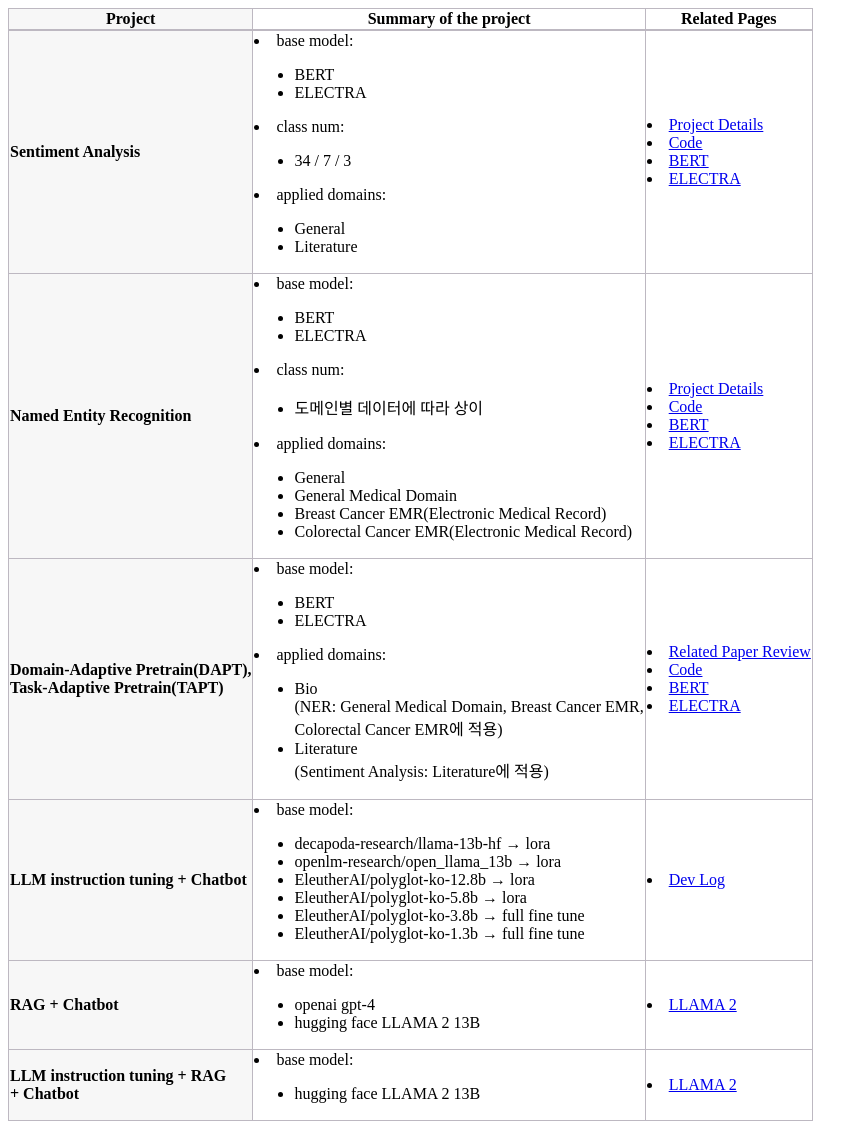
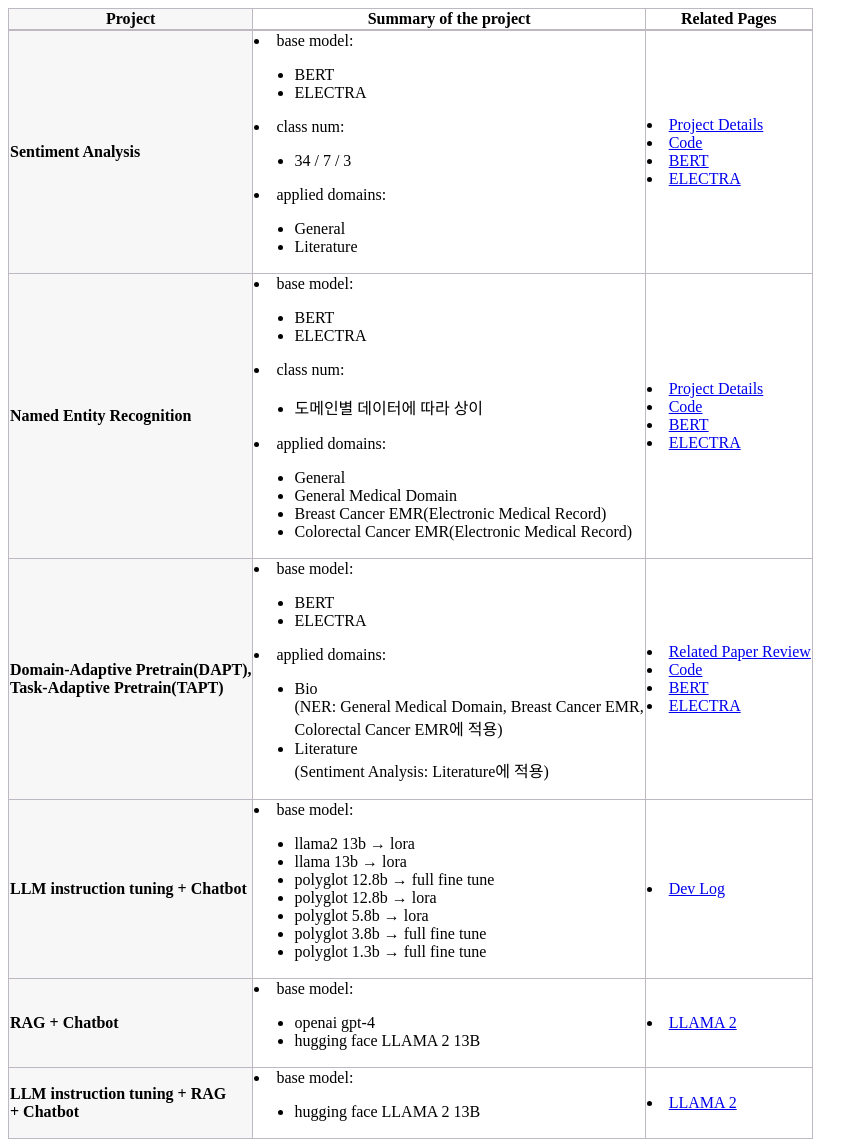
Before and after one commit to finddme/finddme.github.io, a Jekyll site: the page built from _posts/2022-01-01-Project.md, in a window 1280 px wide. Shown: the whole page, without its empty margins (0-868 px from the left). Built offline with Jekyll 4.4.1, drawn with Linux system fonts in a browser that asks for light colours.

Commit message:
Update 2022-01-01-Project.md

```diff
--- a/_posts/2022-01-01-Project.md
+++ b/_posts/2022-01-01-Project.md
@@ -109,12 +109,13 @@
          <td class="line">
            <li>base model:
              <ul>
-               <li>decapoda-research/llama-13b-hf → lora</li>
-               <li>openlm-research/open_llama_13b → lora</li>
-               <li>EleutherAI/polyglot-ko-12.8b → lora</li>
-               <li>EleutherAI/polyglot-ko-5.8b → lora</li>
-               <li>EleutherAI/polyglot-ko-3.8b → full fine tune</li>
-               <li>EleutherAI/polyglot-ko-1.3b → full fine tune</li>
+               <li>llama2 13b → lora</li>
+               <li>llama 13b → lora</li>
+               <li>polyglot 12.8b → full fine tune</li>
+               <li>polyglot 12.8b → lora</li>
+               <li>polyglot 5.8b → lora</li>
+               <li>polyglot 3.8b → full fine tune</li>
+               <li>polyglot 1.3b → full fine tune</li>
              </ul>
            </li>
          </td>
```
